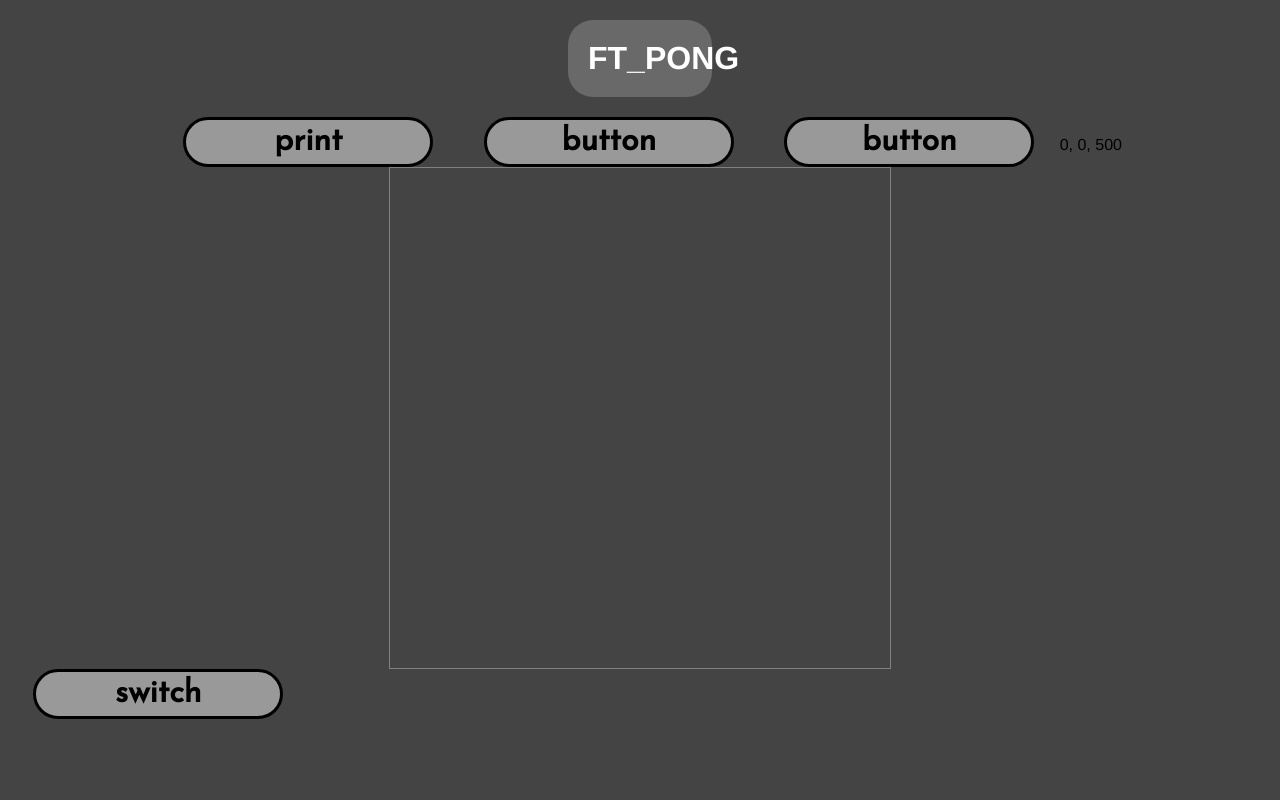
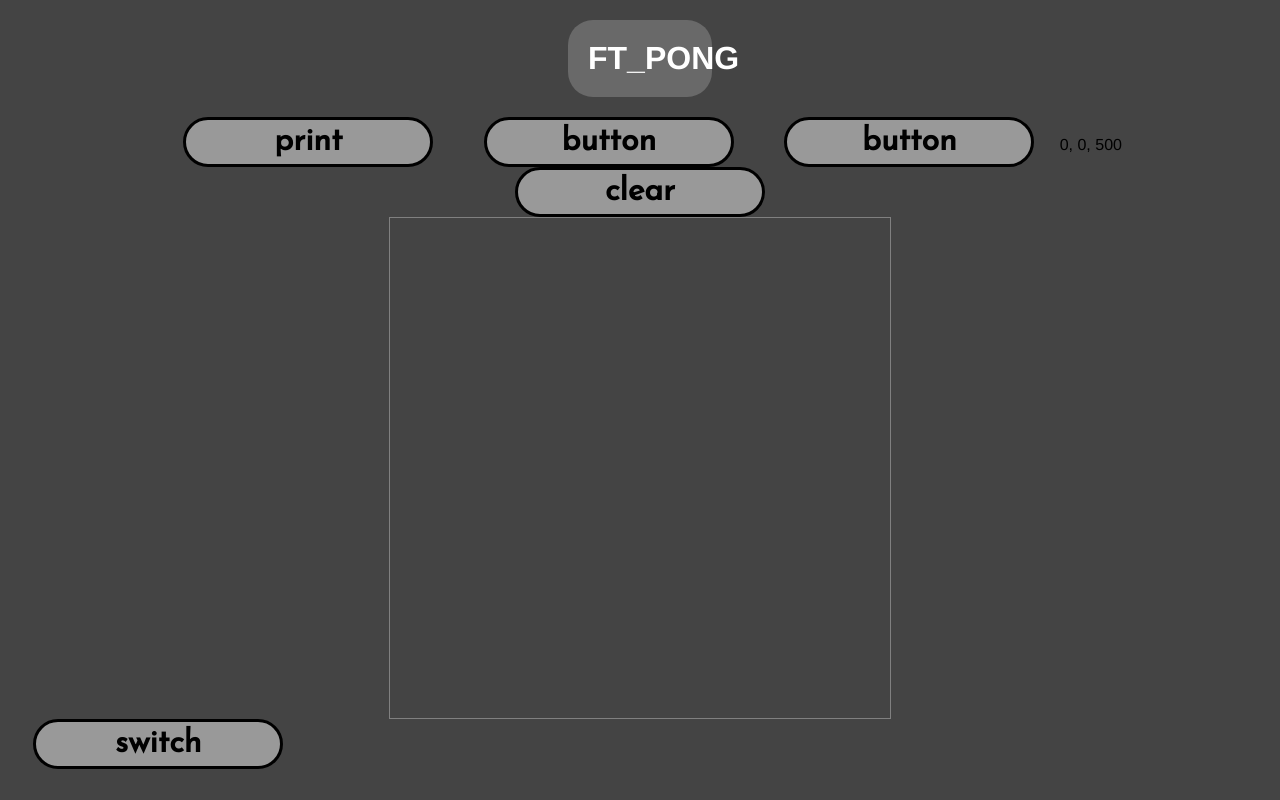
Before and after one commit to GauthierPoulain/ft_transcendence, a Vue app in the folder front/: page / in a window 1280 px wide. Built offline with nearby package versions, Linux system fonts and the light colour scheme.

Commit message:
working clear/kinda working draw

```diff
--- a/front/src/components/Tcanvas.vue
+++ b/front/src/components/Tcanvas.vue
@@ -27,17 +27,31 @@ function drawLine(x1, x2, y1, y2) {
 }
 
 function draw(e) {
+    showCoords(e);
     let c = document.getElementById("myCanvas");
     let ctx = c.getContext("2d");
     console.log(ctx);
-    drawLine(ctx.x, ctx.y, e.offsetX, e.offsetY);
+    // drawLine(ctx.x, ctx.y, e.offsetX, e.offsetY);
+    ctx.fillStyle = 'blue';
+    ctx.fillRect(x.value, y.value, 5, 5);
     ctx.x = e.offsetX;
     ctx.y = e.offsetY;
 }
+
+function clear() {
+    console.log('Cleared !');
+    let c = document.getElementById("myCanvas");
+    let ctx = c.getContext("2d");
+    ctx.clearRect(0, 0, props.width, props.height);
+}
+
+import Cbutton from "./Cbutton.vue";
+
 </script>
 
 <template>
     <span>{{x}}, {{y}}, {{height}}</span>
+    <Cbutton v-on:click="clear">clear</Cbutton>
     <canvas id="myCanvas" :width="width" :height="height" @mousemove="draw"/>
 </template>
 
```
